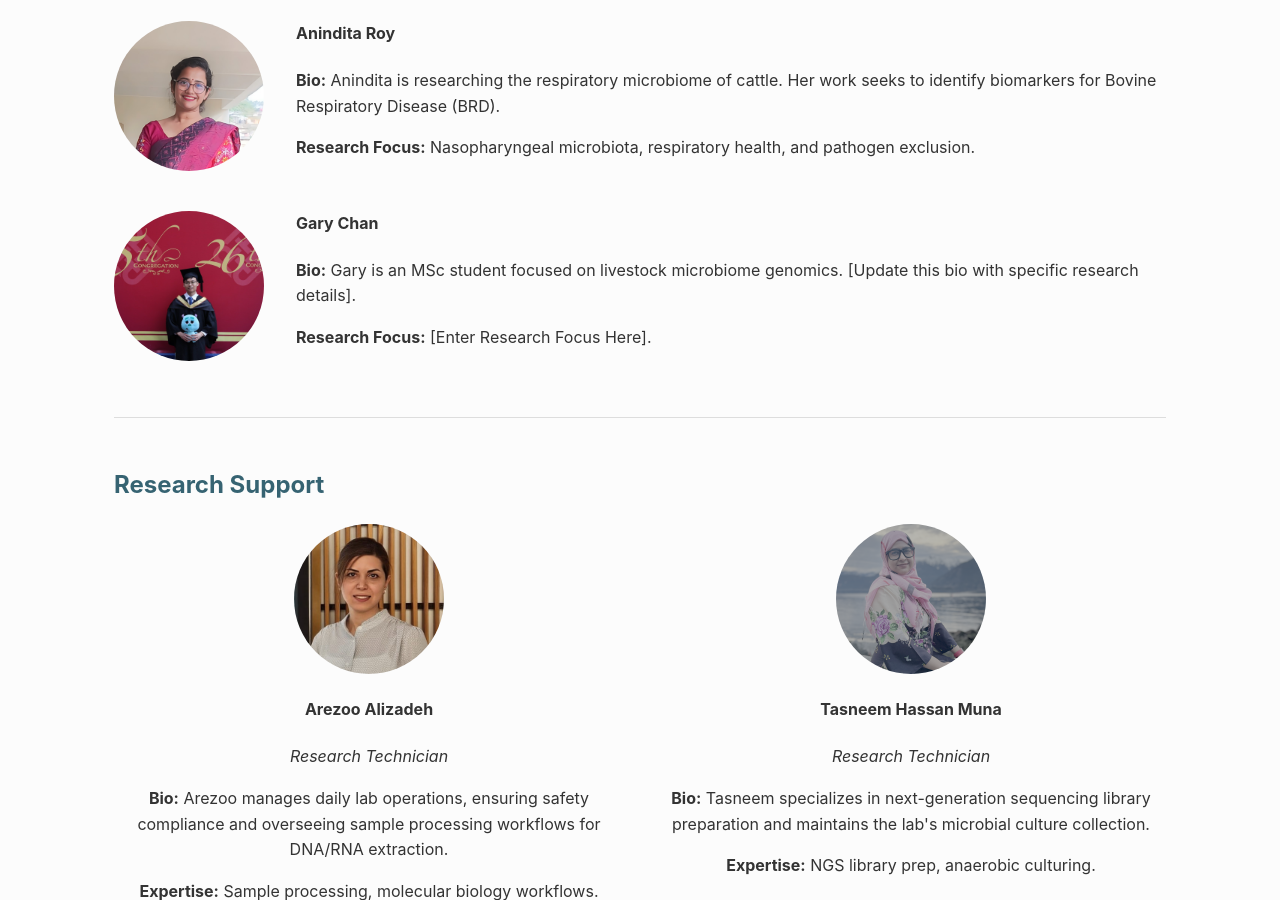
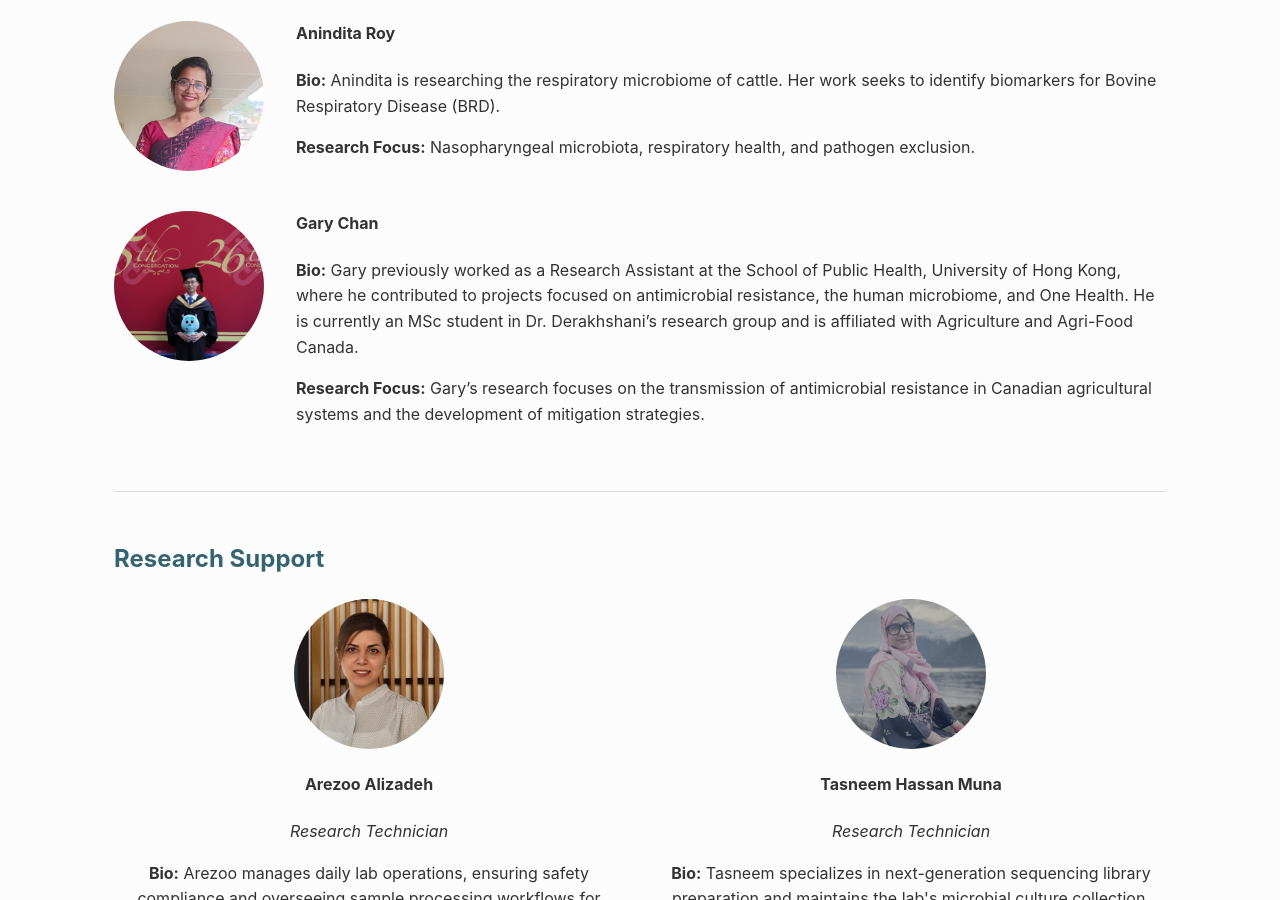
Before and after one commit to TLMicrobiomeLab/tlmicrobiomelab.github.io, a Jekyll site: the page built from people.html, in a window 1280 px wide and 900 px high, scrolled down 1898 px. Built offline with Jekyll 4.4.1, drawn with Linux system fonts in a browser that asks for light colours; some of the changed text lies outside the part shown.

Commit message:
Update bios and research focus for team members

```diff
--- a/people.html
+++ b/people.html
@@ -107,8 +107,8 @@ permalink: /people/
     </div>
     <div>
         <h4 style="margin-top: 0;">Gary Chan</h4>
-        <p><strong>Bio:</strong> Gary is an MSc student focused on livestock microbiome genomics. [Update this bio with specific research details].</p>
-        <p><strong>Research Focus:</strong> [Enter Research Focus Here].</p>
+        <p><strong>Bio:</strong> Gary previously worked as a Research Assistant at the School of Public Health, University of Hong Kong, where he contributed to projects focused on antimicrobial resistance, the human microbiome, and One Health. He is currently an MSc student in Dr. Derakhshani’s research group and is affiliated with Agriculture and Agri-Food Canada. </p>
+        <p><strong>Research Focus:</strong> Gary’s research focuses on the transmission of antimicrobial resistance in Canadian agricultural systems and the development of mitigation strategies.</p>
     </div>
 </div>
 
```
Also changed, not shown: other parts of people.html (+1 -1 lines).
